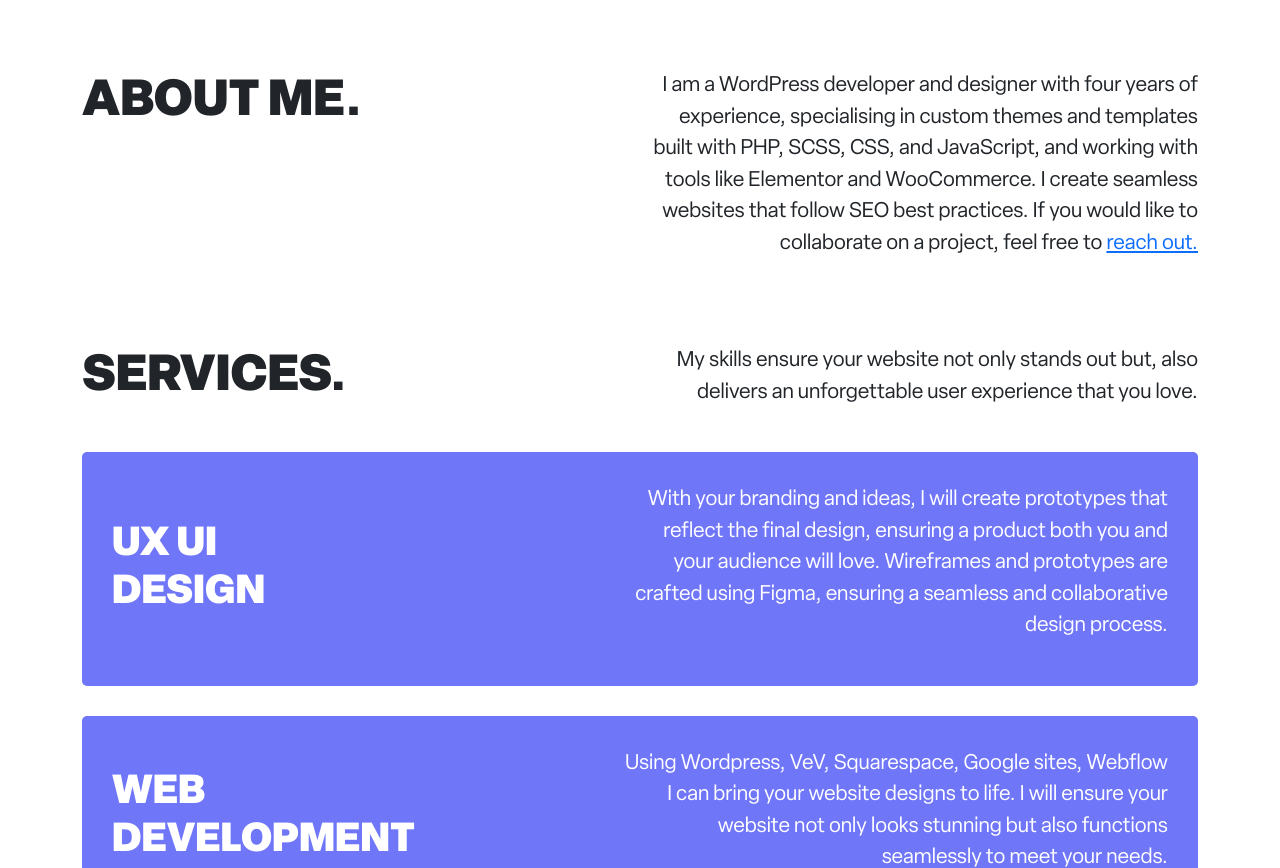
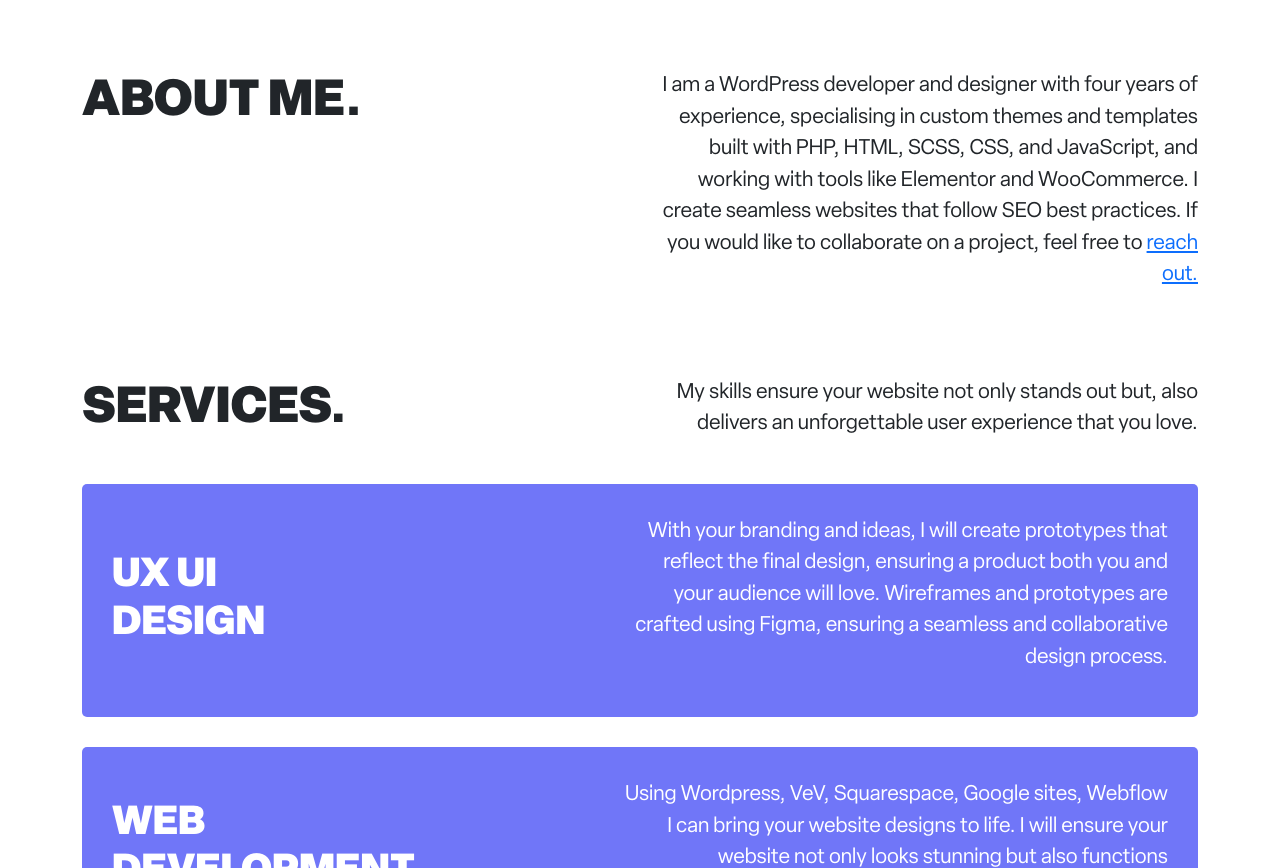
Before and after one commit to sylvian98/Sylvia-Ifeoma-Nwokoro, a website: page index.html in a window 1280 px wide. Shown: the part 902-1770 px from the top of the page. Drawn offline with nearby package versions, Linux system fonts and the light colour scheme.

Commit message:
Update index.html

```diff
--- a/index.html
+++ b/index.html
@@ -83,7 +83,7 @@
           <p>
             I am a WordPress developer and designer with four years of
             experience, specialising in custom themes and templates built with
-            PHP, SCSS, CSS, and JavaScript, and working with tools like
+            PHP, HTML, SCSS, CSS, and JavaScript, and working with tools like
             Elementor and WooCommerce. I create seamless websites that follow
             SEO best practices. If you would like to collaborate on a project,
             feel free to <a href="#contact">reach out. </a>
```
